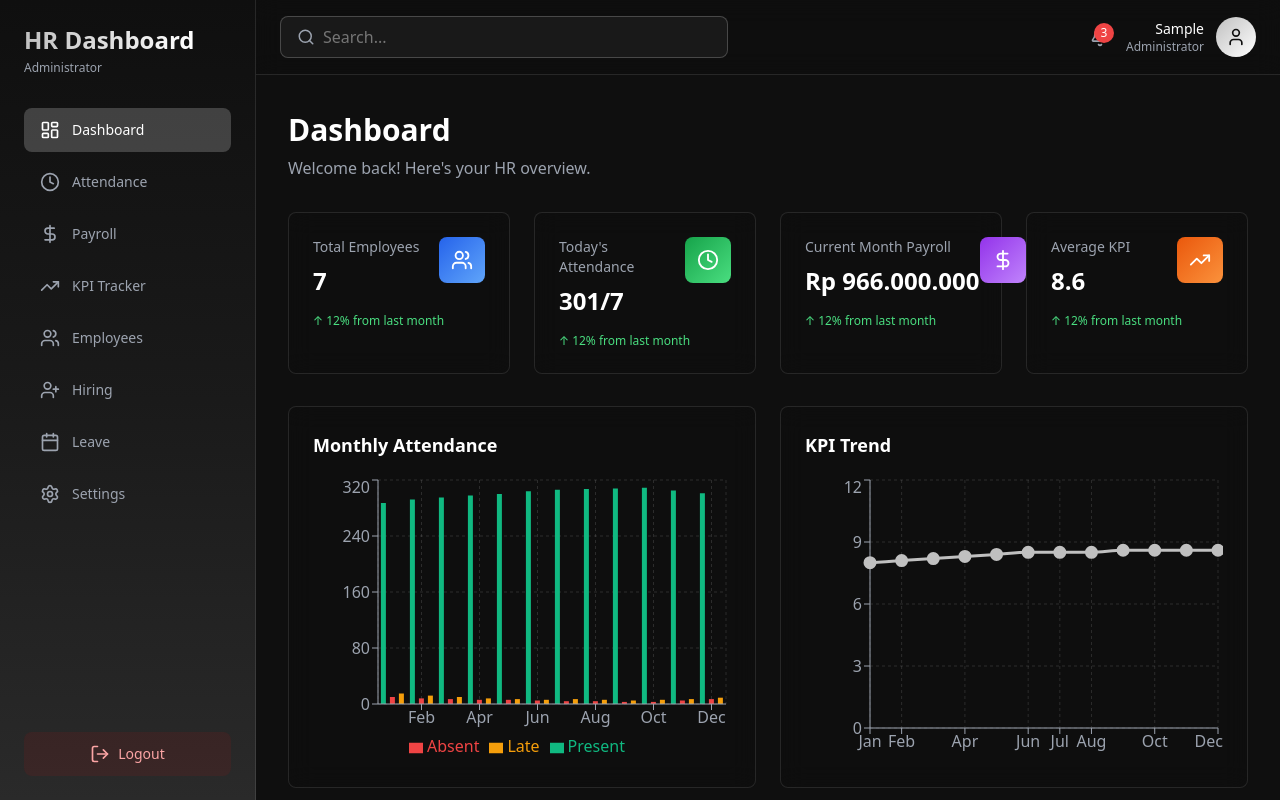
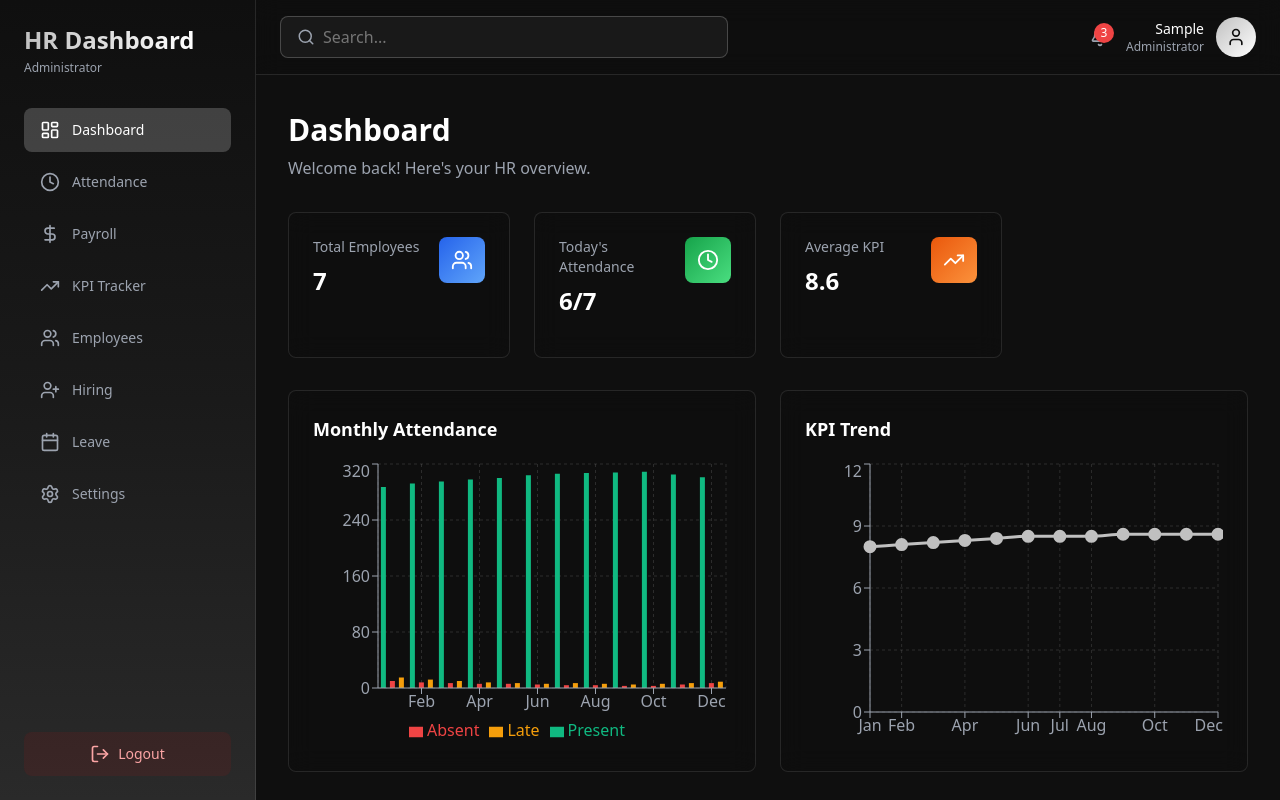
Before and after one commit to idhanGans/HR-Dashboard-Noxt, a React (Vite) app: page /login in a window 1280 px wide. Both pictures are taken after typing "Sample", "Sample123" into the empty fields and a click on the button "Login". Shown: the top 800 px of the page. Built offline with nearby package versions, Linux system fonts and the light colour scheme.

Commit message:
feat: update dashboard stats to include today's attendance and remove payroll info

```diff
--- a/src/pages/DashboardPage.tsx
+++ b/src/pages/DashboardPage.tsx
@@ -12,8 +12,7 @@ import {
   attendanceData,
   payrollByDepartment,
 } from "../utils/dummyData";
-import { TrendingUp, Users, Clock, DollarSign } from "lucide-react";
-import { formatIDR } from "../utils/format";
+import { TrendingUp, Users, Clock } from "lucide-react";
 import { useEmployees } from "../hooks/useEmployees";
 
 // Dashboard stats configuration
@@ -30,13 +29,6 @@ const STATS_CONFIG = [
     icon: Clock,
     color: "from-green-600 to-green-400",
     format: (val, stats) => `${val}/${stats.totalEmployees}`,
-  },
-  {
-    label: "Current Month Payroll",
-    valueKey: "currentPayroll",
-    icon: DollarSign,
-    color: "from-purple-600 to-purple-400",
-    format: (val) => formatIDR(val),
   },
   {
     label: "Average KPI",
@@ -83,7 +75,6 @@ const StatsGrid = ({ stats }) => {
           value={value}
           icon={icon}
           color={color}
-          trend="↑ 12% from last month"
         />
       ))}
     </div>
@@ -125,13 +116,19 @@ const AdminDashboard = ({ onLogout, userName, userRole }) => {
 
   // Calculate total employees (excluding former)
   const totalEmployees = employees.filter(
-    (emp) => emp.employmentType !== "former"
+    (emp) => emp.employmentType !== "former",
+  ).length;
+
+  // Calculate today's attendance: present or late (not absent)
+  const presentToday = employees.filter(
+    (emp) => emp.employmentType !== "former" && emp.status !== "absent",
   ).length;
 
   // Update dashboard stats with real data
   const updatedStats = {
     ...dashboardStats,
     totalEmployees,
+    todayAttendance: presentToday,
     averageKPI: overallKPI,
   };
 
```
